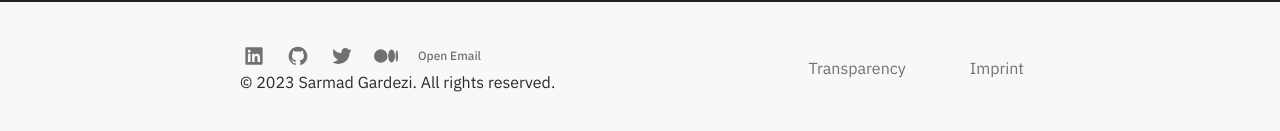
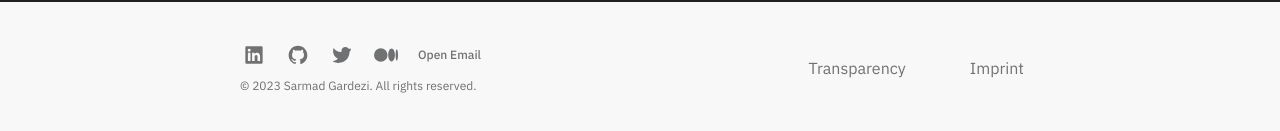
Before and after one commit to sarmadgardezi/Next-Portfolio-project, a Next.js app: page /contact in a window 1280 px wide. Shown: the part 666-797 px from the top of the page. Built offline with nearby package versions, Linux system fonts and the light colour scheme.

Commit message:
Update index.tsx

```diff
--- a/components/Footer/index.tsx
+++ b/components/Footer/index.tsx
@@ -53,9 +53,8 @@ export const Footer: React.FC = () => {
     <StyledFooter>
       <ContentWrapper>
         <div>
-
           <SocialProfiles alignment="right" />
-          <span classNameName="copyright">
+          <span className="copyright">
             © {new Date().getFullYear()} Sarmad Gardezi. All rights
             reserved.
           </span>
```
